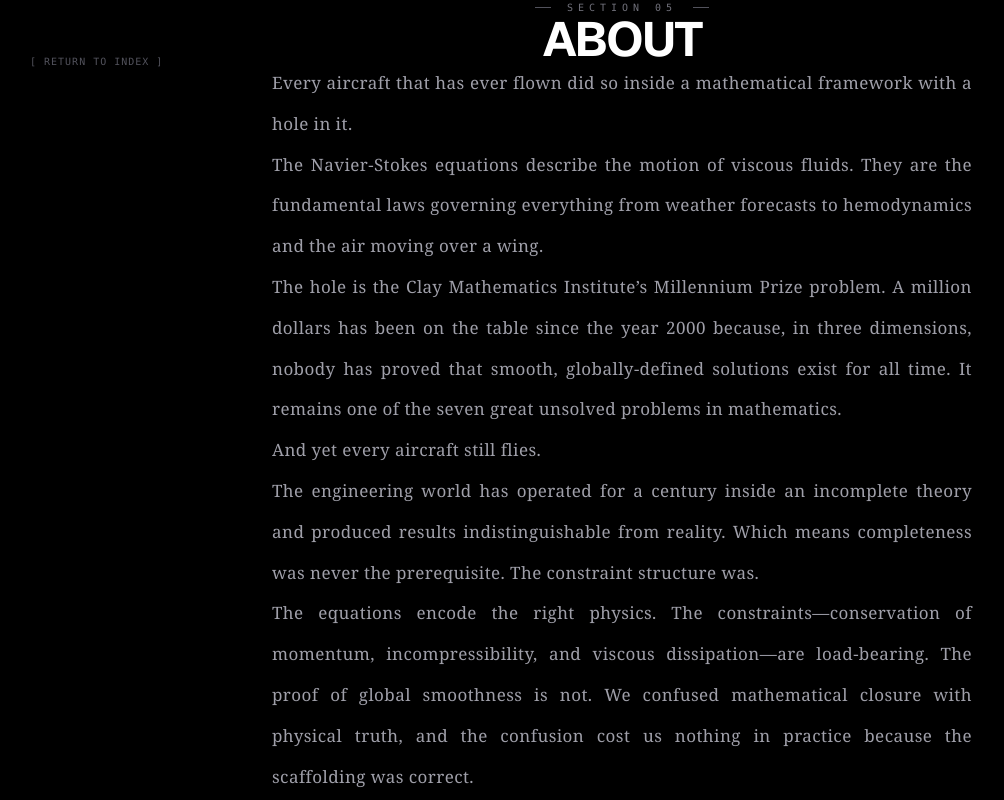
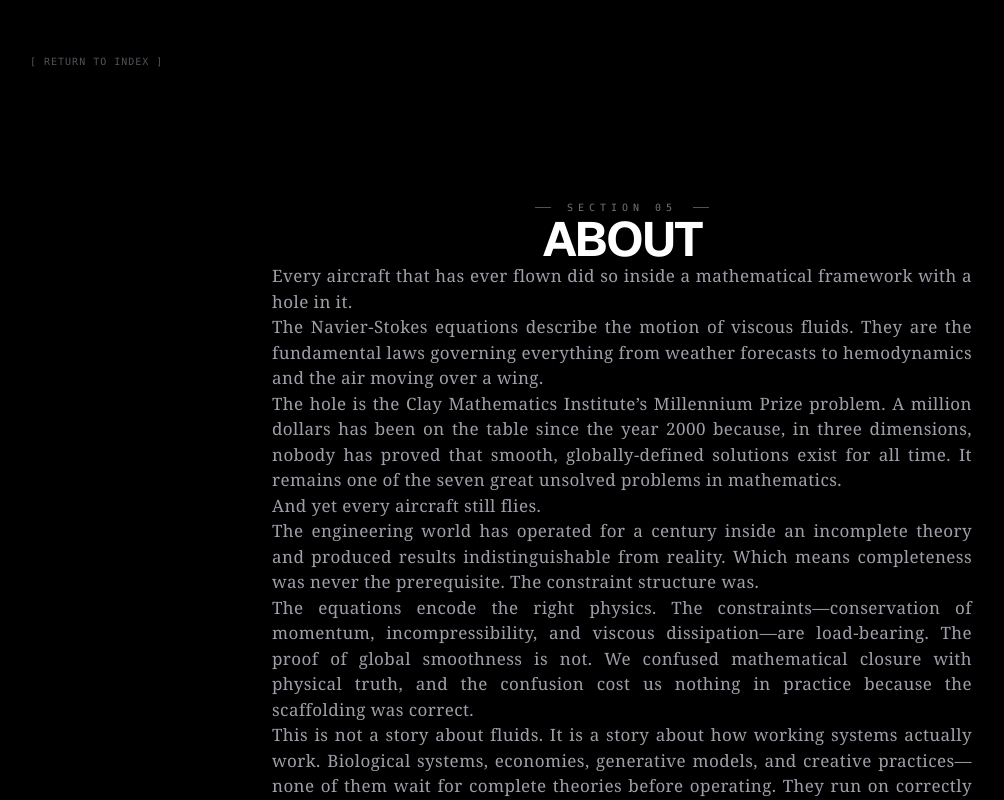
Before and after one commit to Debbussee/bsvs-portfolio, a Next.js app: page /about in a window 1280 px wide. Shown: the top 800 px of the page, without its empty margins (18-1022 px from the left). Built offline with nearby package versions, Linux system fonts and the light colour scheme.

Commit message:
Update About page to single space and hardcode 25vh top offset

```diff
--- a/app/about/page.tsx
+++ b/app/about/page.tsx
@@ -12,7 +12,10 @@ export default function AboutPage() {
   }, []);
 
   return (
-    <div className="min-h-screen bg-black text-zinc-400 flex flex-col items-center justify-start px-8 pt-[25vh] pb-24 md:px-24 selection:bg-zinc-800 selection:text-zinc-100">
+    <div
+      className="bg-black text-zinc-400 flex flex-col items-center justify-start px-8 pb-24 md:px-24 selection:bg-zinc-800 selection:text-zinc-100"
+      style={{ minHeight: '100vh', paddingTop: '25vh' }}
+    >
       <motion.div
         initial={{ opacity: 0 }}
         animate={{ opacity: 1 }}
@@ -31,7 +34,7 @@ export default function AboutPage() {
         className="max-w-[700px] mx-auto flex flex-col w-full"
       >
         {/* ABOUT TITLE */}
-        <div className="mb-16 md:mb-20 flex flex-col items-center">
+        <div className="mb-12 md:mb-16 flex flex-col items-center">
           <div className="flex items-center gap-4 mb-4">
             <div className="w-4 h-px bg-zinc-600" />
             <span className="font-mono text-[10px] uppercase tracking-[0.5em] text-zinc-500">SECTION 05</span>
@@ -42,7 +45,7 @@ export default function AboutPage() {
           </h1>
         </div>
 
-        <div className="space-y-8 md:space-y-10 font-serif text-[15px] md:text-[17px] leading-[2.2] md:leading-[2.4] text-zinc-400 text-justify tracking-wide font-light w-full">
+        <div className="space-y-4 font-serif text-[15px] md:text-[17px] leading-normal text-zinc-400 text-justify tracking-wide font-light w-full">
           <p>
             Every aircraft that has ever flown did so inside a mathematical framework with a hole in it.
           </p>
@@ -64,7 +67,7 @@ export default function AboutPage() {
           <p>
             This is not a story about fluids. It is a story about how working systems actually work. Biological systems, economies, generative models, and creative practices—none of them wait for complete theories before operating. They run on correctly structured constraints inside partial understanding. The scaffolding does the work. Completeness is a mathematical aesthetic, not a precondition for building.
           </p>
-          <div className="pt-12 md:pt-16 pb-4">
+          <div className="pt-12 pb-4">
             <p className="text-zinc-200 font-sans font-medium text-center uppercase tracking-[0.25em] text-[10px] md:text-[11px] leading-loose">
               Stop waiting for closed-form understanding before you build.<br/>The constraint structure is the product.
             </p>
@@ -76,7 +79,7 @@ export default function AboutPage() {
         initial={{ opacity: 0 }}
         animate={{ opacity: 1 }}
         transition={{ duration: 1, delay: 0.8 }}
-        className="mt-24 md:mt-32 flex flex-col items-center space-y-8"
+        className="mt-20 md:mt-24 flex flex-col items-center space-y-8"
       >
         <div className="w-12 h-px bg-zinc-800" />
 
```
